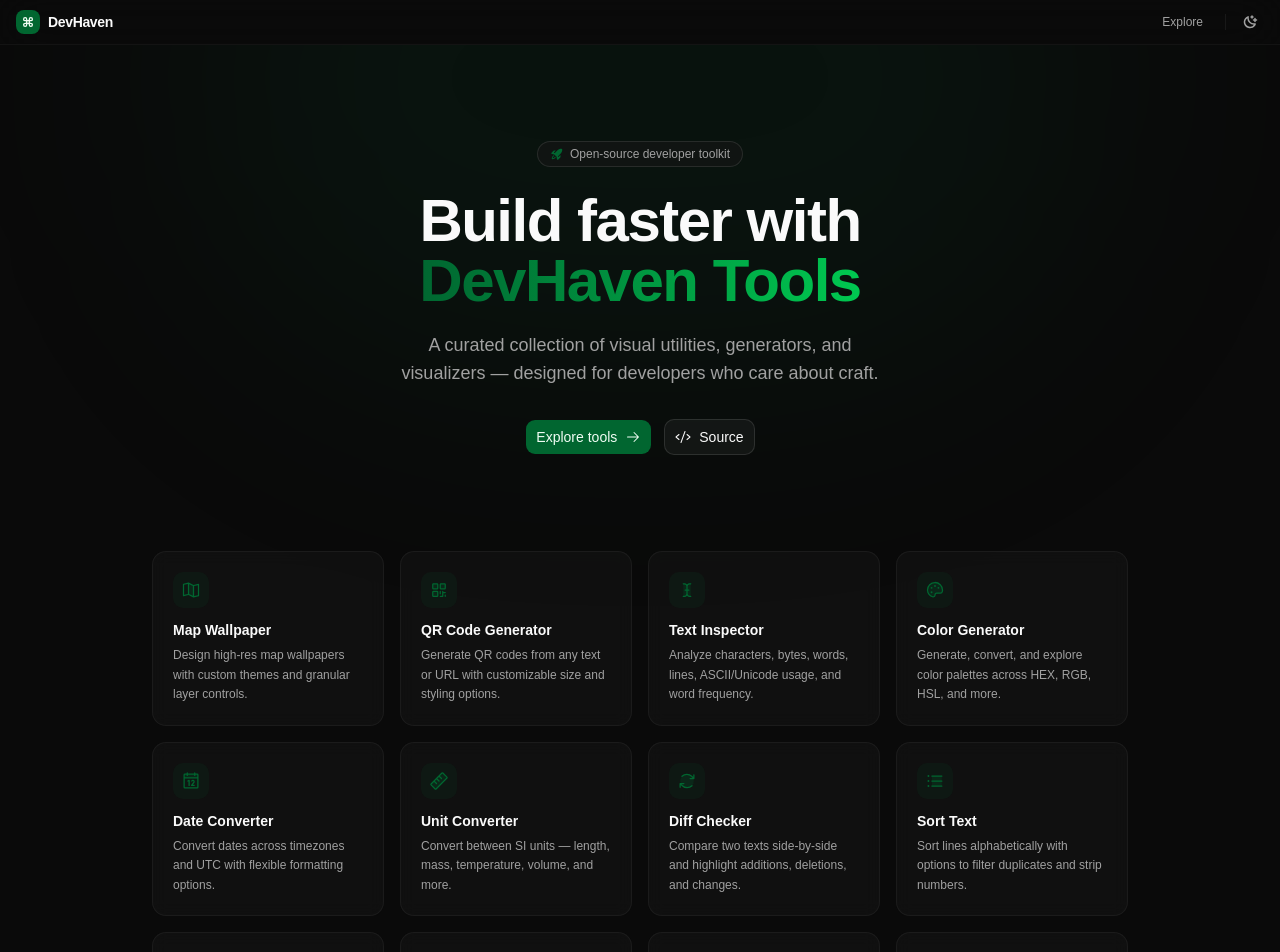
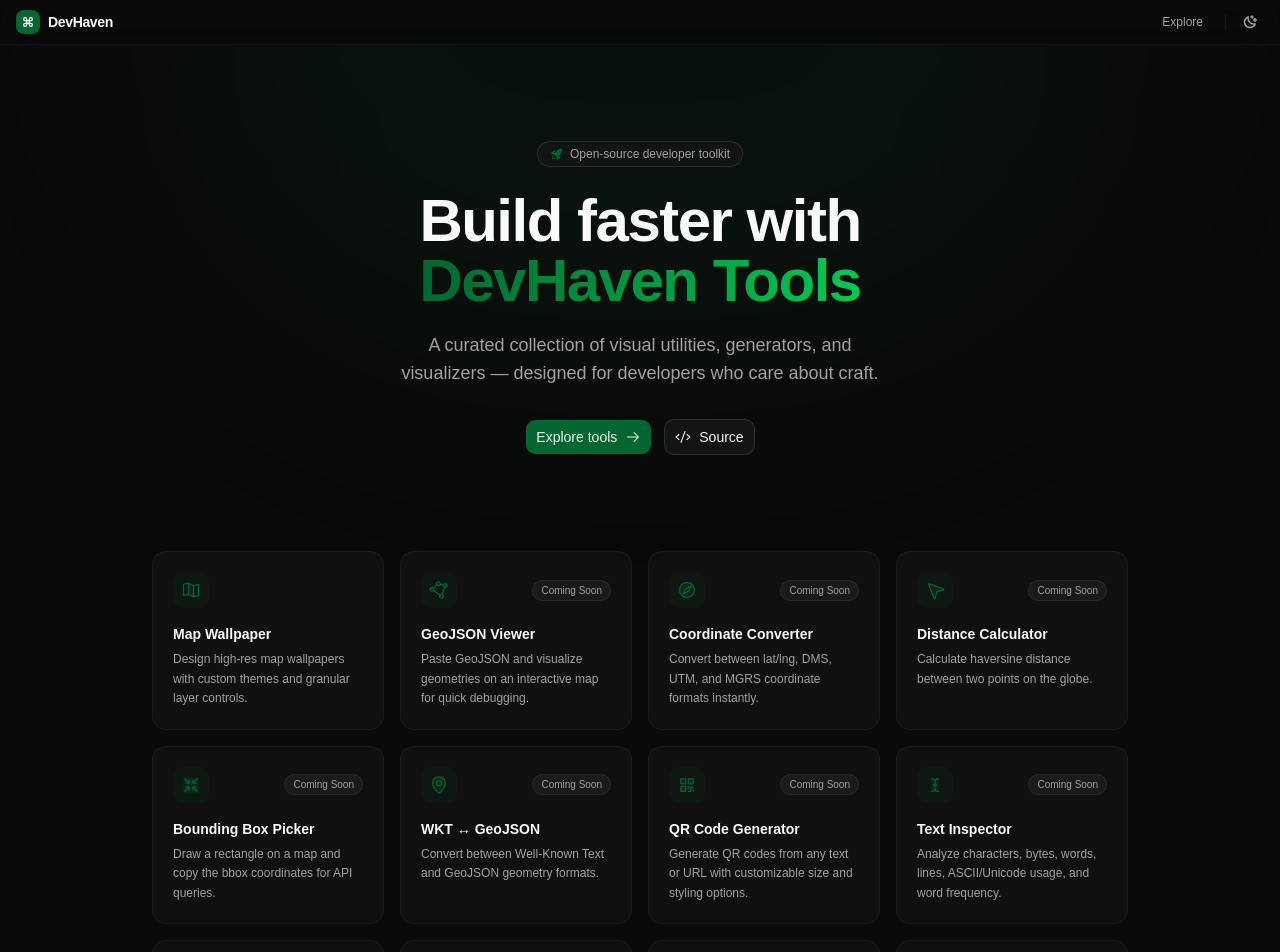
Before and after one commit to BlankRiser/tools, a React (Vite) app: page / in a window 1280 px wide. Shown: the top 952 px of the page. Built offline with nearby package versions, Linux system fonts and the light colour scheme.

Commit message:
feat: add placeholder geospatial tools and improve UI layout for feature cards

```diff
--- a/src/modules/map-wallpaper/layer-styling-panel.tsx
+++ b/src/modules/map-wallpaper/layer-styling-panel.tsx
@@ -1,13 +1,12 @@
-
-import React, { useState } from "react";
 import { Button } from "#/components/ui/button";
 import { Checkbox } from "#/components/ui/checkbox";
 import { Collapsible, CollapsibleContent, CollapsibleTrigger } from "#/components/ui/collapsible";
 import { Input } from "#/components/ui/input";
 import { Label } from "#/components/ui/label";
+import { useDebounce } from "#/hooks/use-debounce";
 import type { LayerGroupState, PresetColors, PresetVisibility } from "#/hooks/use-layer-styles";
-import { useDebounce } from "#/hooks/use-debounce";
 import { CaretDownIcon } from "@phosphor-icons/react";
+import React, { useState } from "react";
 
 const formatLayerName = (id: string) => {
   return id.replace(/[-_]/g, " ").replace(/\b\w/g, (c) => c.toUpperCase());
@@ -144,13 +143,12 @@ export function LayerStylingPanel({
               className="group/collapsible overflow-hidden rounded-md border border-border/50 bg-card transition-colors"
             >
               <div className={`flex flex-col ${someVisible ? "" : "bg-muted/20 opacity-75"}`}>
-                {/* Group Header */}
                 <div className="flex items-center justify-between p-2.5">
                   <div className="flex items-center gap-2">
                     <CollapsibleTrigger
                       render={
                         <Button variant="ghost" size="icon" className="group/trigger h-6 w-6 shrink-0 p-0 hover:bg-muted" disabled={isSearching}>
-                          <CaretDownIcon className="h-4 w-4 transition-transform duration-200 group-data-[panel-open]/trigger:-rotate-180" />
+                          <CaretDownIcon className="h-4 w-4 transition-transform duration-200 group-data-panel-open/trigger:-rotate-180" />
                           <span className="sr-only">Toggle</span>
                         </Button>
                       }
@@ -189,7 +187,6 @@ export function LayerStylingPanel({
                   </div>
                 </div>
 
-                {/* Granular Layers */}
                 <CollapsibleContent>
                   <div className="flex flex-col gap-1 border-t border-border/40 bg-muted/10 px-3 pt-1 pb-2">
                     {group.layers.map((layer) => {
--- a/src/routes/index.tsx
+++ b/src/routes/index.tsx
@@ -1,25 +1,5 @@
 import { Button } from "#/components/ui/button";
-import {
-  ArrowRightIcon,
-  ArrowsClockwiseIcon,
-  CalendarIcon,
-  CodeIcon,
-  CursorTextIcon,
-  EyeIcon,
-  FileCodeIcon,
-  GlobeIcon,
-  HashIcon,
-  ImageIcon,
-  LinkIcon,
-  ListBulletsIcon,
-  MapTrifoldIcon,
-  PaletteIcon,
-  QrCodeIcon,
-  RocketLaunchIcon,
-  RulerIcon,
-  TableIcon,
-  TextAaIcon
-} from "@phosphor-icons/react";
+import { ArrowRightIcon, ArrowsClockwiseIcon, ArrowsInIcon, CalendarIcon, CodeIcon, CompassIcon, CursorTextIcon, EyeIcon, FileCodeIcon, HashIcon, ImageIcon, LinkIcon, ListBulletsIcon, MapPinIcon, MapTrifoldIcon, NavigationArrowIcon, PaletteIcon, PolygonIcon, QrCodeIcon, RocketLaunchIcon, RulerIcon, TableIcon, TextAaIcon } from "@phosphor-icons/react";
 import { createFileRoute, Link } from "@tanstack/react-router";
 
 export const Route = createFileRoute("/")({ component: Home });
@@ -31,92 +11,128 @@ const features = [
     description: "Design high-res map wallpapers with custom themes and granular layer controls.",
   },
   {
+    icon: PolygonIcon,
+    title: "GeoJSON Viewer",
+    description: "Paste GeoJSON and visualize geometries on an interactive map for quick debugging.",
+    comingSoon: true,
+  },
+  {
+    icon: CompassIcon,
+    title: "Coordinate Converter",
+    description: "Convert between lat/lng, DMS, UTM, and MGRS coordinate formats instantly.",
+    comingSoon: true,
+  },
+  {
+    icon: NavigationArrowIcon,
+    title: "Distance Calculator",
+    description: "Calculate haversine distance between two points on the globe.",
+    comingSoon: true,
+  },
+  {
+    icon: ArrowsInIcon,
+    title: "Bounding Box Picker",
+    description: "Draw a rectangle on a map and copy the bbox coordinates for API queries.",
+    comingSoon: true,
+  },
+  {
+    icon: MapPinIcon,
+    title: "WKT ↔ GeoJSON",
+    description: "Convert between Well-Known Text and GeoJSON geometry formats.",
+    comingSoon: true,
+  },
+  {
     icon: QrCodeIcon,
     title: "QR Code Generator",
     description: "Generate QR codes from any text or URL with customizable size and styling options.",
+    comingSoon: true,
   },
   {
     icon: CursorTextIcon,
     title: "Text Inspector",
     description: "Analyze characters, bytes, words, lines, ASCII/Unicode usage, and word frequency.",
+    comingSoon: true,
   },
   {
     icon: PaletteIcon,
     title: "Color Generator",
     description: "Generate, convert, and explore color palettes across HEX, RGB, HSL, and more.",
+    comingSoon: true,
   },
   {
     icon: CalendarIcon,
     title: "Date Converter",
     description: "Convert dates across timezones and UTC with flexible formatting options.",
+    comingSoon: true,
   },
   {
     icon: RulerIcon,
     title: "Unit Converter",
     description: "Convert between SI units — length, mass, temperature, volume, and more.",
+    comingSoon: true,
   },
   {
     icon: ArrowsClockwiseIcon,
     title: "Diff Checker",
     description: "Compare two texts side-by-side and highlight additions, deletions, and changes.",
+    comingSoon: true,
   },
   {
     icon: ListBulletsIcon,
     title: "Sort Text",
     description: "Sort lines alphabetically with options to filter duplicates and strip numbers.",
+    comingSoon: true,
   },
   {
     icon: EyeIcon,
     title: "Markdown Previewer",
     description: "Write Markdown and see a live-rendered preview side by side.",
+    comingSoon: true,
   },
   {
     icon: LinkIcon,
     title: "URL Parser",
     description: "Break down URLs into protocol, host, path, query params, and fragment.",
+    comingSoon: true,
   },
   {
     icon: HashIcon,
     title: "Regex Tester",
     description: "Test regular expressions with live matching, capture groups, and flag toggles.",
+    comingSoon: true,
   },
   {
     icon: FileCodeIcon,
     title: "JSON Formatter",
     description: "Format, validate, and minify JSON with syntax highlighting and error reporting.",
+    comingSoon: true,
   },
   {
     icon: ImageIcon,
     title: "Base64 Image Codec",
     description: "Encode images to Base64 strings or decode Base64 back to viewable images.",
+    comingSoon: true,
   },
   {
     icon: TableIcon,
     title: "JSON ↔ CSV",
     description: "Convert between JSON and CSV formats with automatic column detection.",
+    comingSoon: true,
   },
   {
     icon: TextAaIcon,
     title: "String Case Converter",
     description: "Transform text between camelCase, snake_case, kebab-case, Title Case, and more.",
-  },
-  {
-    icon: GlobeIcon,
-    title: "More coming soon",
-    description: "A growing toolkit of developer-focused utilities — built in the open.",
+    comingSoon: true,
   },
 ];
 
 function Home() {
   return (
     <div className="relative flex min-h-[calc(100dvh-2.8rem)] flex-col overflow-hidden">
-      {/* Ambient glow */}
       <div
         aria-hidden
-        className="pointer-events-none absolute top-[-20%] left-1/2 -translate-x-1/2 h-[600px] w-[900px] rounded-full bg-primary/10 blur-[120px]"
+        className="pointer-events-none absolute top-[-20%] left-1/2 h-[600px] w-[900px] -translate-x-1/2 rounded-full bg-primary/10 blur-[120px]"
       />
-
-      {/* Hero */}
       <section className="relative z-10 flex flex-1 flex-col items-center justify-center px-6 py-24 text-center">
         <span className="mb-6 inline-flex items-center gap-1.5 rounded-full border border-border bg-card/60 px-3 py-1 text-xs font-medium text-muted-foreground backdrop-blur-sm">
           <RocketLaunchIcon className="size-3.5 text-primary" weight="fill" />
@@ -124,15 +140,11 @@ function Home() {
         </span>
 
         <h1 className="max-w-2xl text-4xl font-bold tracking-tight sm:text-5xl lg:text-6xl">
-          Build faster with{" "}
-          <span className="bg-linear-to-r from-primary to-chart-2 bg-clip-text text-transparent">
-            DevHaven Tools
-          </span>
+          Build faster with <span className="bg-linear-to-r from-primary to-chart-2 bg-clip-text text-transparent">DevHaven Tools</span>
         </h1>
 
         <p className="mt-5 max-w-lg text-base text-muted-foreground sm:text-lg">
-          A curated collection of visual utilities, generators, and
-          visualizers — designed for developers who care about craft.
+          A curated collection of visual utilities, generators, and visualizers — designed for developers who care about craft.
         </p>
 
         <div className="mt-8 flex items-center gap-3">
@@ -142,11 +154,7 @@ function Home() {
               <ArrowRightIcon className="size-4" />
             </Button>
           </Link>
-          <a
-            href="https://github.com"
-            target="_blank"
-            rel="noopener noreferrer"
-          >
+          <a href="https://github.com" target="_blank" rel="noopener noreferrer">
             <Button variant="outline" size="lg" className="gap-2">
               <CodeIcon className="size-4" />
               Source
@@ -154,8 +162,6 @@ function Home() {
           </a>
         </div>
       </section>
-
-      {/* Feature cards */}
       <section className="relative z-10 mx-auto w-full max-w-5xl px-6 pb-20">
         <div className="grid gap-4 sm:grid-cols-2 lg:grid-cols-4">
           {features.map((f) => (
@@ -163,19 +169,23 @@ function Home() {
               key={f.title}
               className="group rounded-xl border border-border/50 bg-card/50 p-5 backdrop-blur-sm transition-colors hover:border-primary/30 hover:bg-card/80"
             >
-              <div className="mb-3 flex h-9 w-9 items-center justify-center rounded-lg bg-primary/10 text-primary transition-colors group-hover:bg-primary/20">
-                <f.icon className="size-5" weight="duotone" />
+              <div className="mb-4 flex items-center justify-between">
+                <div className="flex h-9 w-9 items-center justify-center rounded-lg bg-primary/10 text-primary transition-colors group-hover:bg-primary/20">
+                  <f.icon className="size-5" weight="duotone" />
+                </div>
+                {f.comingSoon && (
+                  <span className="rounded-full border border-border/60 bg-muted/50 px-2 py-0.5 text-[10px] font-medium text-muted-foreground">
+                    Coming Soon
+                  </span>
+                )}
               </div>
               <h3 className="text-sm font-semibold">{f.title}</h3>
-              <p className="mt-1.5 text-xs leading-relaxed text-muted-foreground">
-                {f.description}
-              </p>
+              <p className="mt-1.5 text-xs leading-relaxed text-muted-foreground">{f.description}</p>
             </div>
           ))}
         </div>
       </section>
 
-      {/* Footer accent line */}
       <div className="h-px w-full bg-linear-to-r from-transparent via-primary/30 to-transparent" />
     </div>
   );
```
